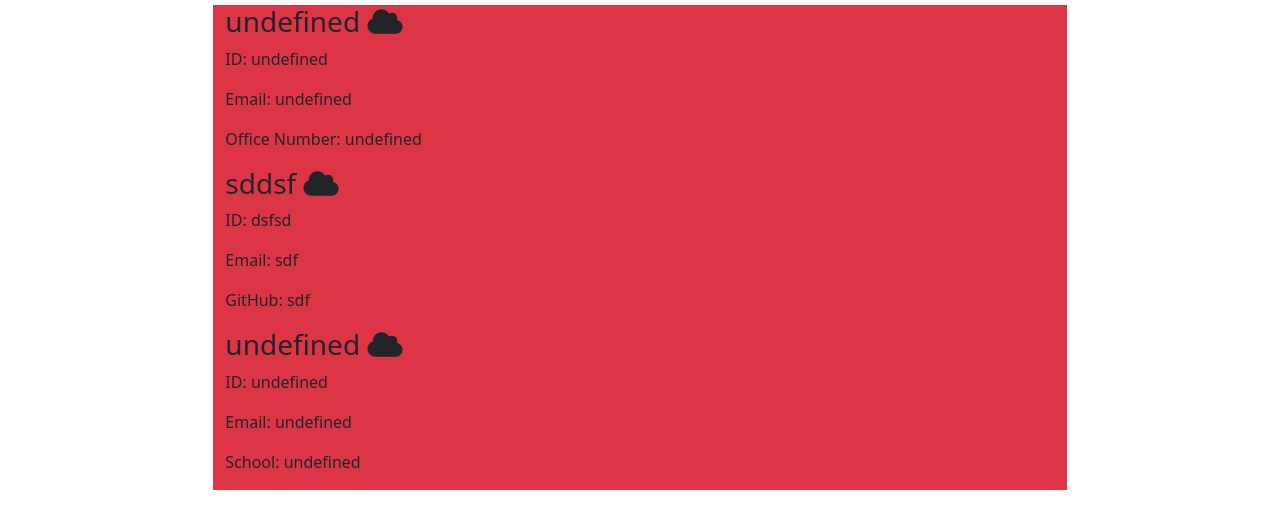
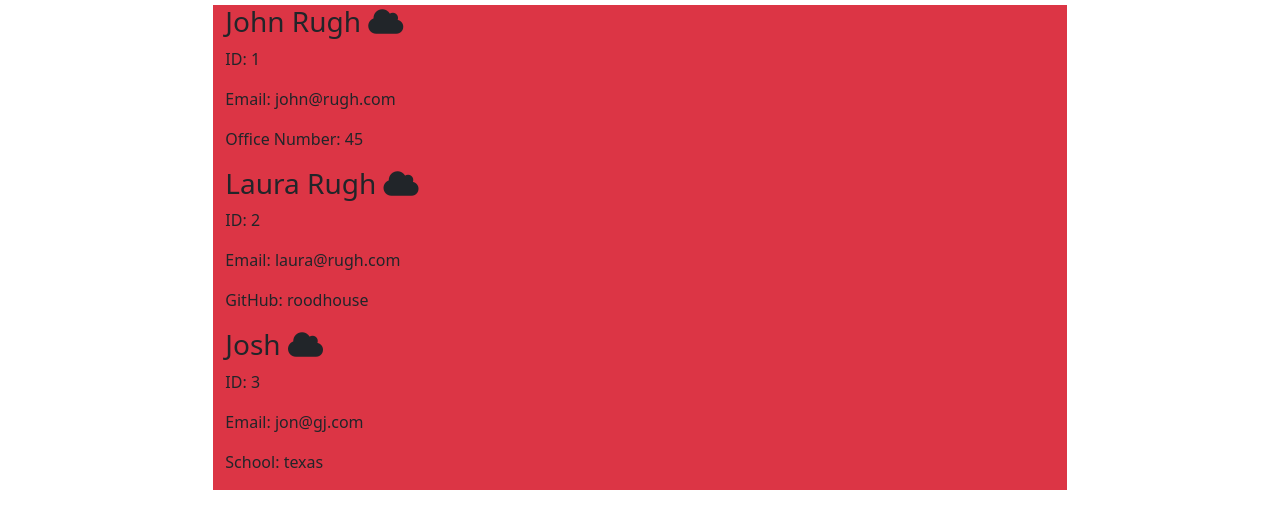
Before and after one commit to roodhouse/teamProfileGenerator, a website: page index2.html in a window 1280 px wide. Shown: the part 83-612 px from the top of the page. Drawn offline with nearby package versions, Linux system fonts and the light colour scheme.

Commit message:
got it working linear

```diff
--- a/index2.html
+++ b/index2.html
@@ -19,28 +19,28 @@
 
         <div id="manager" class="row">
             <div class="col-12 bg-danger">
-                <h3 id="managerName">undefined <i class="fa-solid fa-cloud"></i></h3>
-                <p>ID: <span id="managerId">undefined</span></p>
-                <p>Email: <span id="managerEmail">undefined</span></p>
-                <p>Office Number: <span id="managerOffice">undefined</span></p>
+                <h3 id="managerName">John Rugh <i class="fa-solid fa-cloud"></i></h3>
+                <p>ID: <span id="managerId">1</span></p>
+                <p>Email: <span id="managerEmail">john@rugh.com</span></p>
+                <p>Office Number: <span id="managerOffice">45</span></p>
             </div>
         </div>
 
         <div id="engineer" class="row">
             <div class="col-12 bg-danger">
-                <h3 id="engineerName">sddsf <i class="fa-solid fa-cloud"></i></h3>
-                <p>ID: <span id="engineerId">dsfsd</span></p>
-                <p>Email: <span id="engineerEmail">sdf</span></p>
-                <p>GitHub: <span id="engineerGit">sdf</span></p>
+                <h3 id="engineerName">Laura Rugh <i class="fa-solid fa-cloud"></i></h3>
+                <p>ID: <span id="engineerId">2</span></p>
+                <p>Email: <span id="engineerEmail">laura@rugh.com</span></p>
+                <p>GitHub: <span id="engineerGit">roodhouse</span></p>
             </div>
         </div>
 
         <div id="intern" class="row">
             <div class="col-12 bg-danger">
-                <h3 id="internName">undefined <i class="fa-solid fa-cloud"></i></h3>
-                <p>ID: <span id="internId">undefined</span></p>
-                <p>Email: <span id="internEmail">undefined</span></p>
-                <p>School: <span id="internSchool">undefined</span></p>
+                <h3 id="internName">Josh <i class="fa-solid fa-cloud"></i></h3>
+                <p>ID: <span id="internId">3</span></p>
+                <p>Email: <span id="internEmail">jon@gj.com</span></p>
+                <p>School: <span id="internSchool">texas</span></p>
             </div>
         </div>
 
```
Also changed, not shown: index.js (+15 -37 lines).
